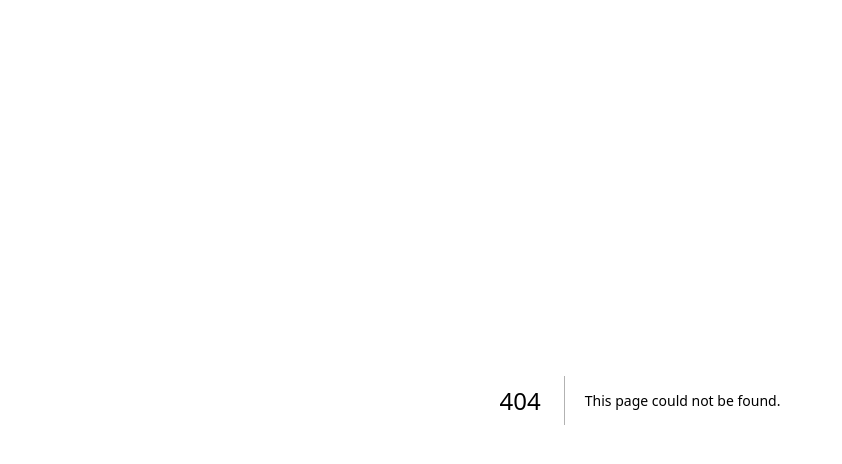
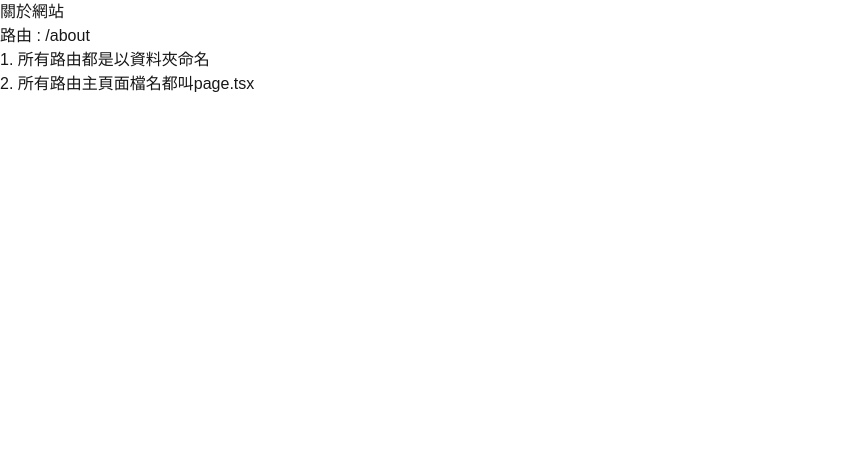
Before and after one commit to sugarban-p/react-lectures, a Next.js app: page /about in a window 1280 px wide. Before the commit this address had no page. Shown: the top 464 px of the page, without its empty margins (0-842 px from the left). Built offline with nearby package versions, Linux system fonts and the light colour scheme.

Commit message:
設置路由

```diff
--- /dev/null
+++ b/app/about/page.tsx
@@ -0,0 +1,12 @@
+'use client';
+
+export default function AboutPage() {
+  return (
+    <>
+      <h1>關於網站</h1>
+      <div>路由 : /about</div>
+      <div>1. 所有路由都是以資料夾命名</div>
+      <div>2. 所有路由主頁面檔名都叫page.tsx</div>
+    </>
+  );
+}
--- a/app/page.tsx
+++ b/app/page.tsx
@@ -7,6 +7,8 @@ export default function HomePage() {
     <>
       <h1>首頁</h1>
       <div>Hello JK</div>
+      <a href="/about">關於網站</a>
+      <a href="/products">商品總覽</a>
     </>
   );
 }
--- /dev/null
+++ b/app/products/page.tsx
@@ -0,0 +1,10 @@
+'use client';
+
+export default function ProductsPage() {
+  return (
+    <>
+      <h1>商品總覽</h1>
+      <div>路由 : /products</div>
+    </>
+  );
+}
```
